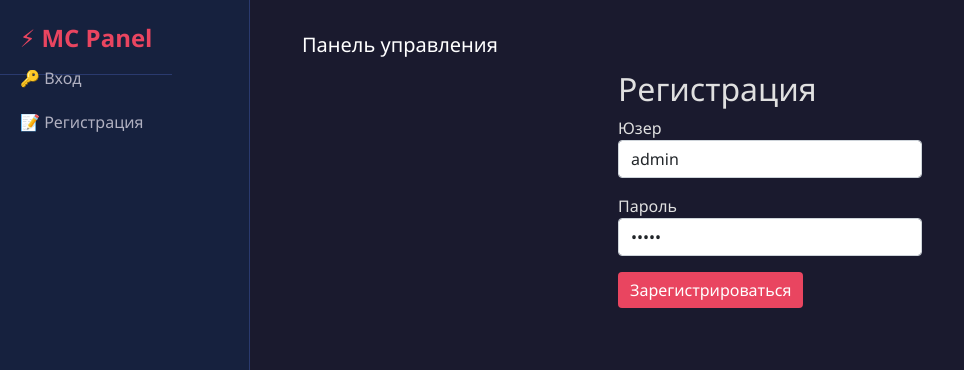
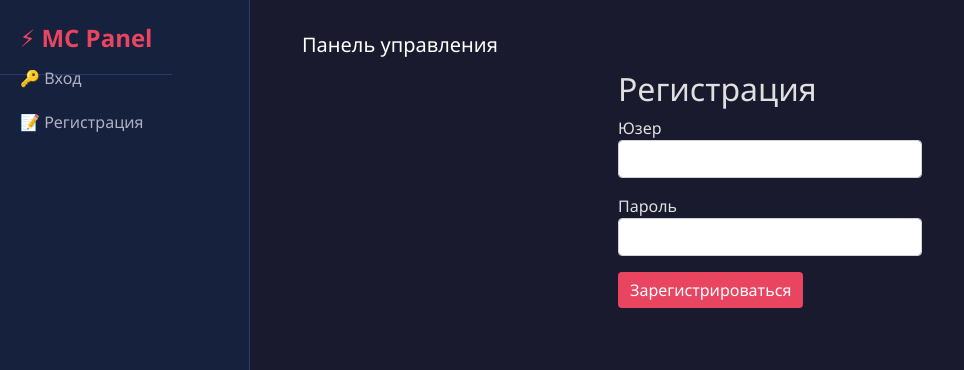
Before and after one commit to Cheremshina/Lavaferret, a Flask app: page /register in a window 1280 px wide. Shown: the top 370 px of the page, without its empty margins (0-964 px from the left). Run offline with Flask 3, Linux system fonts and the light colour scheme; some libraries are stand-ins or nearby versions.

Commit message:
оно живое

```diff
--- a/templates/login.html
+++ b/templates/login.html
@@ -6,11 +6,11 @@
         <form method="post">
             <div class="mb-3">
                 <label>Логин</label>
-                <input type="text" name="username" class="form-control" value="admin">
+                <input type="text" name="username" class="form-control" >
             </div>
             <div class="mb-3">
                 <label>Пароль</label>
-                <input type="password" name="password" class="form-control" value="admin">
+                <input type="password" name="password" class="form-control" >
             </div>
             <button type="submit" class="btn btn-primary">Войти</button>
         </form>
--- a/templates/register.html
+++ b/templates/register.html
@@ -6,11 +6,11 @@
         <form method="post">
             <div class="mb-3">
                 <label>Юзер</label>
-                <input type="text" name="username" class="form-control" value="admin">
+                <input type="text" name="username" class="form-control" >
             </div>
             <div class="mb-3">
                 <label>Пароль</label>
-                <input type="password" name="password" class="form-control" value="admin">
+                <input type="password" name="password" class="form-control" >
             </div>
             <button type="submit" class="btn btn-primary">Зарегистрироваться</button>
         </form>
```
